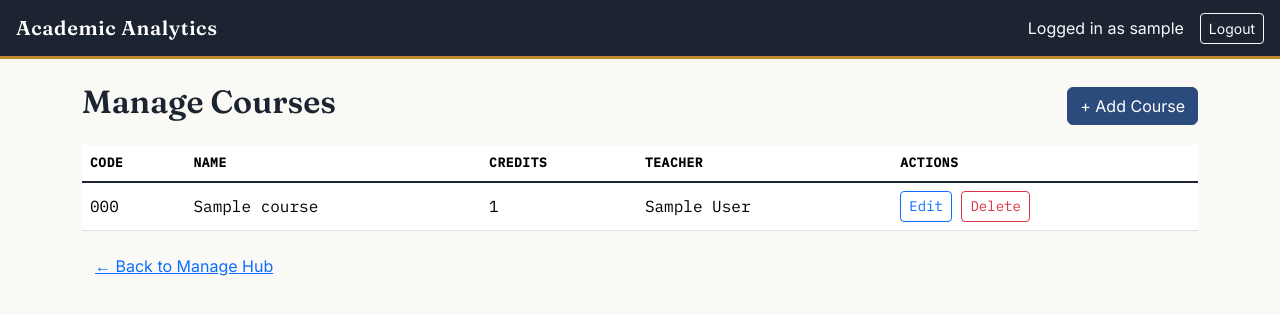
After one commit to swechhya-baral/academic-analysis, a Django app: page /manage/courses/ in a window 1280 px wide. The commit adds this page. Shown: the top 315 px of the page. Run offline with Django 5.2, Linux system fonts and the light colour scheme; a user stored in the database is signed in; tables that the repository leaves empty hold one stand-in row (values such as "Sample post"); some libraries are stand-ins or nearby versions.

Commit message:
Added CRUD interface for admin (Student, Teacher, Course, Enrollment, Grade, Attendance

```diff
--- /dev/null
+++ b/academics/crud_views.py
@@ -0,0 +1,167 @@
+from django.contrib.auth.mixins import UserPassesTestMixin
+from django.views.generic import ListView, CreateView, UpdateView, DeleteView
+from django.urls import reverse_lazy
+from .models import Student, Teacher, Course, Enrollment, Grade, Attendance
+from .forms import StudentForm, TeacherForm, CourseForm, EnrollmentForm, GradeForm, AttendanceForm
+
+
+class AdminOnlyMixin(UserPassesTestMixin):
+    def test_func(self):
+        return self.request.user.is_superuser
+    login_url = 'login'
+
+
+# ---- Student ----
+class StudentListView(AdminOnlyMixin, ListView):
+    model = Student
+    template_name = 'academics/manage/student_list.html'
+    context_object_name = 'objects'
+
+class StudentCreateView(AdminOnlyMixin, CreateView):
+    model = Student
+    form_class = StudentForm
+    template_name = 'academics/manage/crud_form.html'
+    success_url = reverse_lazy('manage_students')
+    extra_context = {'title': 'Add Student'}
+
+class StudentUpdateView(AdminOnlyMixin, UpdateView):
+    model = Student
+    form_class = StudentForm
+    template_name = 'academics/manage/crud_form.html'
+    success_url = reverse_lazy('manage_students')
+    extra_context = {'title': 'Edit Student'}
+
+class StudentDeleteView(AdminOnlyMixin, DeleteView):
+    model = Student
+    template_name = 'academics/manage/crud_confirm_delete.html'
+    success_url = reverse_lazy('manage_students')
+
+
+# ---- Teacher ----
+class TeacherListView(AdminOnlyMixin, ListView):
+    model = Teacher
+    template_name = 'academics/manage/teacher_list.html'
+    context_object_name = 'objects'
+
+class TeacherCreateView(AdminOnlyMixin, CreateView):
+    model = Teacher
+    form_class = TeacherForm
+    template_name = 'academics/manage/crud_form.html'
+    success_url = reverse_lazy('manage_teachers')
+    extra_context = {'title': 'Add Teacher'}
+
+class TeacherUpdateView(AdminOnlyMixin, UpdateView):
+    model = Teacher
+    form_class = TeacherForm
+    template_name = 'academics/manage/crud_form.html'
+    success_url = reverse_lazy('manage_teachers')
+    extra_context = {'title': 'Edit Teacher'}
+
+class TeacherDeleteView(AdminOnlyMixin, DeleteView):
+    model = Teacher
+    template_name = 'academics/manage/crud_confirm_delete.html'
+    success_url = reverse_lazy('manage_teachers')
+
+
+# ---- Course ----
+class CourseListView(AdminOnlyMixin, ListView):
+    model = Course
+    template_name = 'academics/manage/course_list.html'
+    context_object_name = 'objects'
+
+class CourseCreateView(AdminOnlyMixin, CreateView):
+    model = Course
+    form_class = CourseForm
+    template_name = 'academics/manage/crud_form.html'
+    success_url = reverse_lazy('manage_courses')
+    extra_context = {'title': 'Add Course'}
+
+class CourseUpdateView(AdminOnlyMixin, UpdateView):
+    model = Course
+    form_class = CourseForm
+    template_name = 'academics/manage/crud_form.html'
+    success_url = reverse_lazy('manage_courses')
+    extra_context = {'title': 'Edit Course'}
+
+class CourseDeleteView(AdminOnlyMixin, DeleteView):
+    model = Course
+    template_name = 'academics/manage/crud_confirm_delete.html'
+    success_url = reverse_lazy('manage_courses')
+
+
+# ---- Enrollment ----
+class EnrollmentListView(AdminOnlyMixin, ListView):
+    model = Enrollment
+    template_name = 'academics/manage/enrollment_list.html'
+    context_object_name = 'objects'
+
+class EnrollmentCreateView(AdminOnlyMixin, CreateView):
+    model = Enrollment
+    form_class = EnrollmentForm
+    template_name = 'academics/manage/crud_form.html'
+    success_url = reverse_lazy('manage_enrollments')
+    extra_context = {'title': 'Add Enrollment'}
+
+class EnrollmentUpdateView(AdminOnlyMixin, UpdateView):
+    model = Enrollment
+    form_class = EnrollmentForm
+    template_name = 'academics/manage/crud_form.html'
+    success_url = reverse_lazy('manage_enrollments')
+    extra_context = {'title': 'Edit Enrollment'}
+
+class EnrollmentDeleteView(AdminOnlyMixin, DeleteView):
+    model = Enrollment
+    template_name = 'academics/manage/crud_confirm_delete.html'
+    success_url = reverse_lazy('manage_enrollments')
+
+
+# ---- Grade ----
+class GradeListView(AdminOnlyMixin, ListView):
+    model = Grade
+    template_name = 'academics/manage/grade_list.html'
+    context_object_name = 'objects'
+
+class GradeCreateView(AdminOnlyMixin, CreateView):
+    model = Grade
+    form_class = GradeForm
+    template_name = 'academics/manage/crud_form.html'
+    success_url = reverse_lazy('manage_grades')
+    extra_context = {'title': 'Add Grade'}
+
+class GradeUpdateView(AdminOnlyMixin, UpdateView):
+    model = Grade
+    form_class = GradeForm
+    template_name = 'academics/manage/crud_form.html'
+    success_url = reverse_lazy('manage_grades')
+    extra_context = {'title': 'Edit Grade'}
+
+class GradeDeleteView(AdminOnlyMixin, DeleteView):
+    model = Grade
+    template_name = 'academics/manage/crud_confirm_delete.html'
+    success_url = reverse_lazy('manage_grades')
+
+
+# ---- Attendance ----
+class AttendanceListView(AdminOnlyMixin, ListView):
+    model = Attendance
+    template_name = 'academics/manage/attendance_list.html'
+    context_object_name = 'objects'
+
+class AttendanceCreateView(AdminOnlyMixin, CreateView):
+    model = Attendance
+    form_class = AttendanceForm
+    template_name = 'academics/manage/crud_form.html'
+    success_url = reverse_lazy('manage_attendance')
+    extra_context = {'title': 'Add Attendance'}
+
+class AttendanceUpdateView(AdminOnlyMixin, UpdateView):
+    model = Attendance
+    form_class = AttendanceForm
+    template_name = 'academics/manage/crud_form.html'
+    success_url = reverse_lazy('manage_attendance')
+    extra_context = {'title': 'Edit Attendance'}
+
+class AttendanceDeleteView(AdminOnlyMixin, DeleteView):
+    model = Attendance
+    template_name = 'academics/manage/crud_confirm_delete.html'
+    success_url = reverse_lazy('manage_attendance')
--- a/academics/templates/academics/admin_dashboard.html
+++ b/academics/templates/academics/admin_dashboard.html
@@ -1,7 +1,10 @@
 {% extends 'academics/base.html' %}
 {% block title %}Admin Dashboard{% endblock %}
 {% block content %}
-    <h2>Admin Dashboard</h2>
+    <div class="d-flex justify-content-between align-items-center mb-3">
+    <h2 class="mb-0">Admin Dashboard</h2>
+    <a href="{% url 'manage_hub' %}" class="btn btn-primary">Manage Data</a>
+</div>
     <div class="row mt-4">
         <div class="col-md-4">
             <div class="card p-4 text-center">
--- /dev/null
+++ b/academics/templates/academics/manage/course_list.html
@@ -0,0 +1,26 @@
+{% extends 'academics/base.html' %}
+{% block title %}Manage Courses{% endblock %}
+{% block content %}
+<div class="d-flex justify-content-between align-items-center">
+    <h2>Manage Courses</h2>
+    <a href="{% url 'course_add' %}" class="btn btn-primary">+ Add Course</a>
+</div>
+<table class="table mt-3">
+    <thead><tr><th>Code</th><th>Name</th><th>Credits</th><th>Teacher</th><th>Actions</th></tr></thead>
+    <tbody>
+        {% for c in objects %}
+        <tr>
+            <td>{{ c.code }}</td>
+            <td>{{ c.name }}</td>
+            <td>{{ c.credit_hours }}</td>
+            <td>{{ c.teacher }}</td>
+            <td>
+                <a href="{% url 'course_edit' c.pk %}" class="btn btn-sm btn-outline-primary">Edit</a>
+                <a href="{% url 'course_delete' c.pk %}" class="btn btn-sm btn-outline-danger">Delete</a>
+            </td>
+        </tr>
+        {% endfor %}
+    </tbody>
+</table>
+<a href="{% url 'manage_hub' %}" class="btn btn-link">← Back to Manage Hub</a>
+{% endblock %}
--- a/academics/urls.py
+++ b/academics/urls.py
@@ -9,3 +9,46 @@ urlpatterns = [
     path('grade/add/', views.add_grade, name='add_grade'),
     path('attendance/add/', views.add_attendance, name='add_attendance'),
 ]
+
+from .crud_views import (
+    StudentListView, StudentCreateView, StudentUpdateView, StudentDeleteView,
+    TeacherListView, TeacherCreateView, TeacherUpdateView, TeacherDeleteView,
+    CourseListView, CourseCreateView, CourseUpdateView, CourseDeleteView,
+    EnrollmentListView, EnrollmentCreateView, EnrollmentUpdateView, EnrollmentDeleteView,
+    GradeListView, GradeCreateView, GradeUpdateView, GradeDeleteView,
+    AttendanceListView, AttendanceCreateView, AttendanceUpdateView, AttendanceDeleteView,
+)
+
+urlpatterns += [
+    path('manage/', views.manage_hub, name='manage_hub'),
+
+    path('manage/students/', StudentListView.as_view(), name='manage_students'),
+    path('manage/students/add/', StudentCreateView.as_view(), name='student_add'),
+    path('manage/students/<int:pk>/edit/', StudentUpdateView.as_view(), name='student_edit'),
+    path('manage/students/<int:pk>/delete/', StudentDeleteView.as_view(), name='student_delete'),
+
+    path('manage/teachers/', TeacherListView.as_view(), name='manage_teachers'),
+    path('manage/teachers/add/', TeacherCreateView.as_view(), name='teacher_add'),
+    path('manage/teachers/<int:pk>/edit/', TeacherUpdateView.as_view(), name='teacher_edit'),
+    path('manage/teachers/<int:pk>/delete/', TeacherDeleteView.as_view(), name='teacher_delete'),
+
+    path('manage/courses/', CourseListView.as_view(), name='manage_courses'),
+    path('manage/courses/add/', CourseCreateView.as_view(), name='course_add'),
+    path('manage/courses/<int:pk>/edit/', CourseUpdateView.as_view(), name='course_edit'),
+    path('manage/courses/<int:pk>/delete/', CourseDeleteView.as_view(), name='course_delete'),
+
+    path('manage/enrollments/', EnrollmentListView.as_view(), name='manage_enrollments'),
+    path('manage/enrollments/add/', EnrollmentCreateView.as_view(), name='enrollment_add'),
+    path('manage/enrollments/<int:pk>/edit/', EnrollmentUpdateView.as_view(), name='enrollment_edit'),
+    path('manage/enrollments/<int:pk>/delete/', EnrollmentDeleteView.as_view(), name='enrollment_delete'),
+
+    path('manage/grades/', GradeListView.as_view(), name='manage_grades'),
+    path('manage/grades/add/', GradeCreateView.as_view(), name='grade_add'),
+    path('manage/grades/<int:pk>/edit/', GradeUpdateView.as_view(), name='grade_edit'),
+    path('manage/grades/<int:pk>/delete/', GradeDeleteView.as_view(), name='grade_delete'),
+
+    path('manage/attendance/', AttendanceListView.as_view(), name='manage_attendance'),
+    path('manage/attendance/add/', AttendanceCreateView.as_view(), name='attendance_add'),
+    path('manage/attendance/<int:pk>/edit/', AttendanceUpdateView.as_view(), name='attendance_edit'),
+    path('manage/attendance/<int:pk>/delete/', AttendanceDeleteView.as_view(), name='attendance_delete'),
+]
--- a/academics/views.py
+++ b/academics/views.py
@@ -154,3 +154,9 @@ def add_attendance(request):
         form = AttendanceForm()
     form.fields['enrollment'].queryset = Enrollment.objects.filter(course__teacher=teacher)
     return render(request, 'academics/add_attendance.html', {'form': form})
+
+@login_required
+def manage_hub(request):
+    if not request.user.is_superuser:
+        return redirect('home')
+    return render(request, 'academics/manage/hub.html')
```
Also changed, not shown: academics/forms.py (+41 -0 lines), academics/templates/academics/manage/attendance_list.html (added, +25 -0 lines), academics/templates/academics/manage/crud_confirm_delete.html (added, +17 -0 lines), academics/templates/academics/manage/crud_form.html (added, +22 -0 lines), academics/templates/academics/manage/enrollment_list.html (added, +25 -0 lines), academics/templates/academics/manage/grade_list.html (added, +25 -0 lines), academics/templates/academics/manage/hub.html (added, +13 -0 lines), academics/templates/academics/manage/student_list.html (added, +25 -0 lines), academics/templates/academics/manage/teacher_list.html (added, +24 -0 lines).
